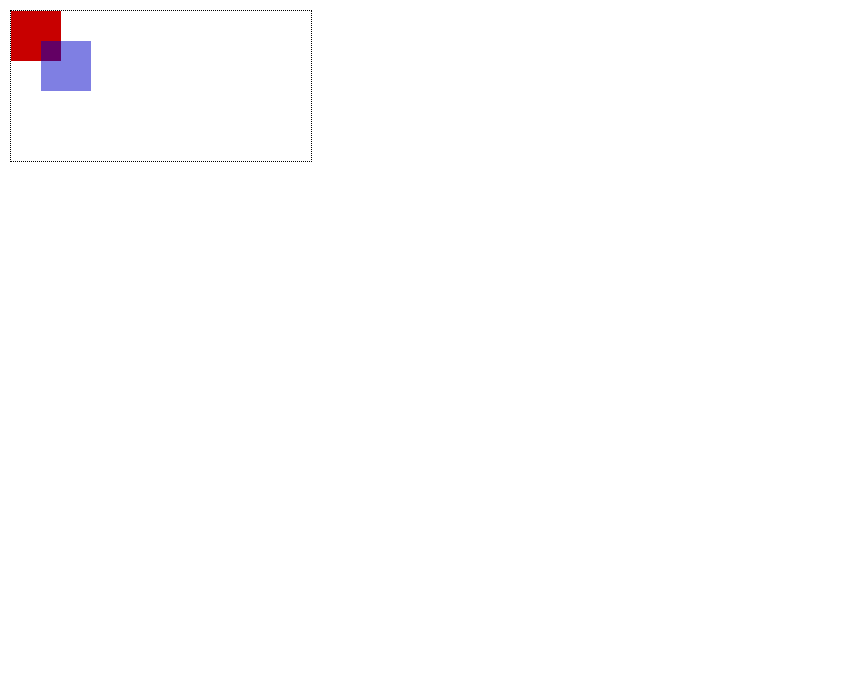
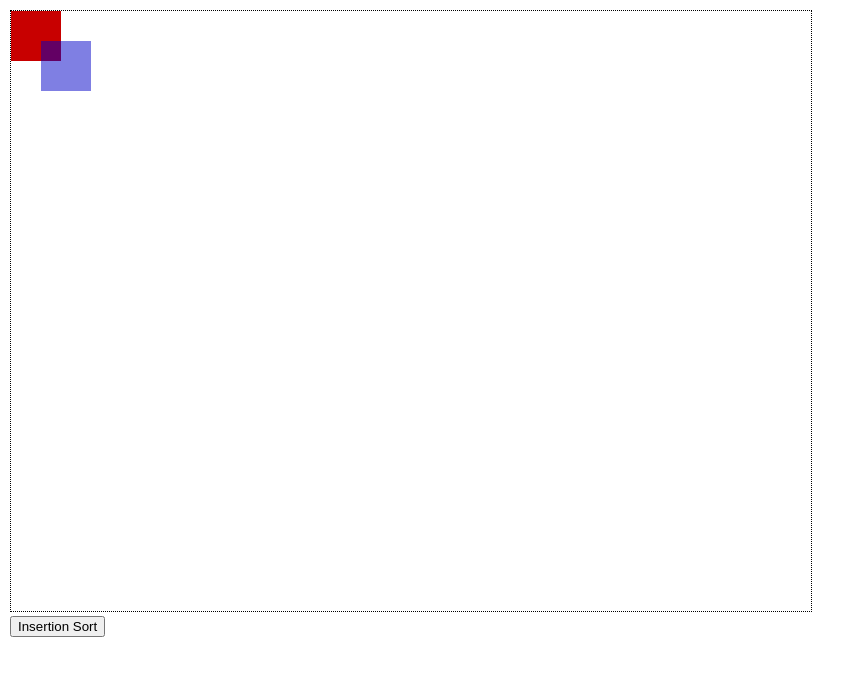
Before and after one commit to codenameyau/sorting-visualization, a plain HTML site: page public/index.html in a window 1280 px wide. Shown: the whole page, without its empty margins (0-865 px from the left). Drawn offline with Linux system fonts and the light colour scheme.

Commit message:
Updating canvas visualization

```diff
--- a/public/index.html
+++ b/public/index.html
@@ -9,7 +9,14 @@
 
   <body>
     <div class="container">
-      <canvas id="imagination"></canvas>
+      <!-- Sorting canvas visualization -->
+      <canvas width="800" height="600" id="imagination"></canvas>
+
+      <!-- Sorting algorithms -->
+      <div class="toolbar">
+        <button id="sort-insertion">Insertion Sort</button>
+      </div>
+
     </div>
 
     <script src="js/sort.js"></script>
--- a/public/js/main.js
+++ b/public/js/main.js
@@ -11,10 +11,8 @@
  ****************/
 (function() {
 
-  // Setup visualization canvas
-  var canvasID = 'imagination';
-  var settings = {width: 800, height: 500};
-  var visualization = new SortingVisualization(canvasID, settings);
-  visualization.drawDemo();
+  var project = new SortingVisualization('imagination');
+  project.drawDemo();
+  console.log(project);
 
 })();
--- a/public/js/sort.js
+++ b/public/js/sort.js
@@ -5,9 +5,12 @@
  */
 'use strict';
 
-function SortingVisualization(canvasID, settings) {
+
+/************************
+ * Visualization Canvas *
+ ************************/
+function SortingVisualization(canvasID) {
   this.canvasID = canvasID;
-  this.settings = settings;
   this.setupCanvas();
 }
 
@@ -17,6 +20,14 @@ SortingVisualization.prototype.setupCanvas = function() {
   this.ctx.imageSmoothingEnabled = false;
 };
 
+SortingVisualization.prototype.getWidth = function() {
+  return this.canvas.width;
+};
+
+SortingVisualization.prototype.getHeight = function() {
+  return this.canvas.height;
+};
+
 SortingVisualization.prototype.drawDemo = function() {
   this.ctx.fillStyle = 'rgb(200, 0, 0)';
   this.ctx.fillRect(0, 0, 50, 50);
@@ -24,3 +35,7 @@ SortingVisualization.prototype.drawDemo = function() {
   this.ctx.fillRect(30, 30, 50, 50);
   this.ctx.save();
 };
+
+/**********************
+ * Sorting Algorithms *
+ **********************/
```
